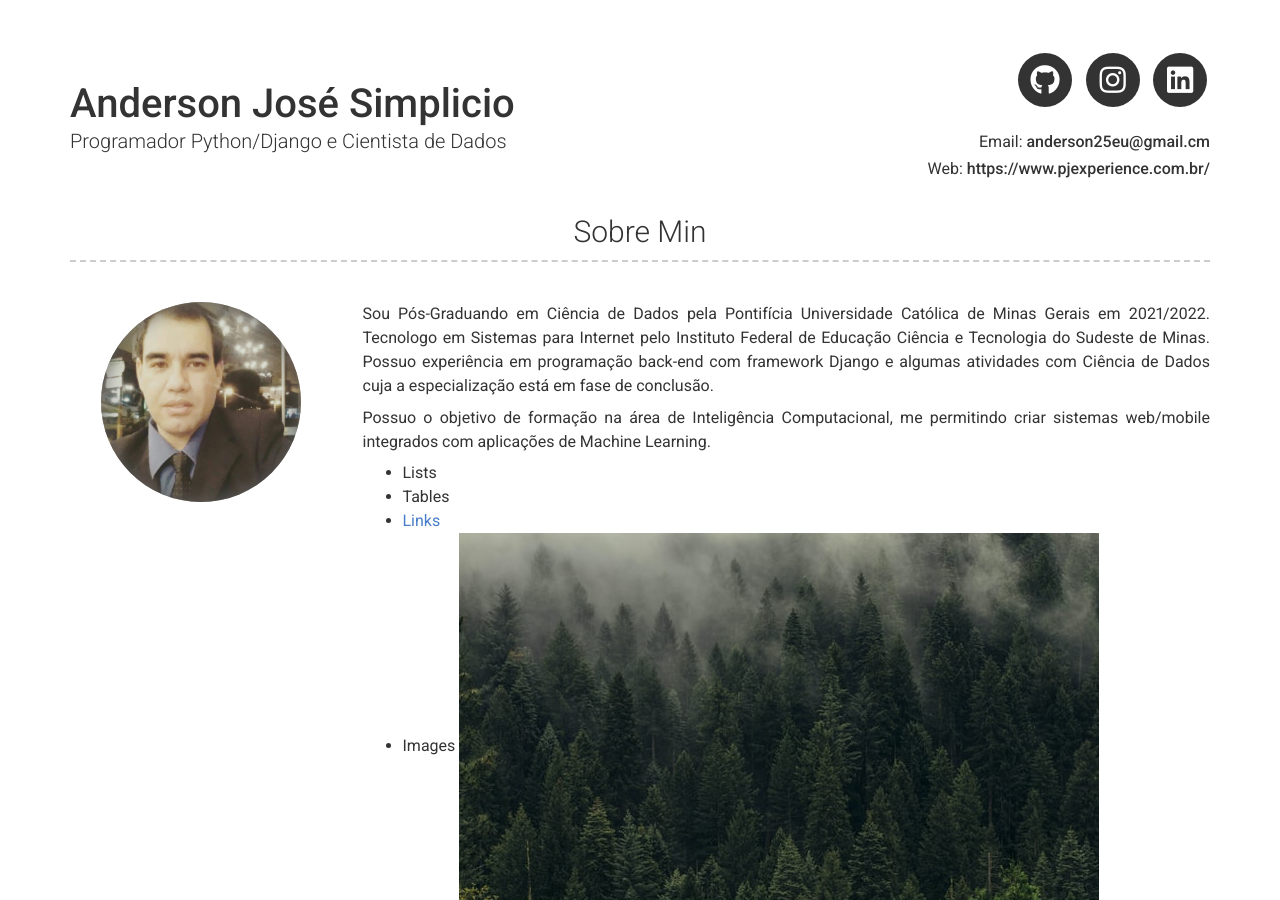
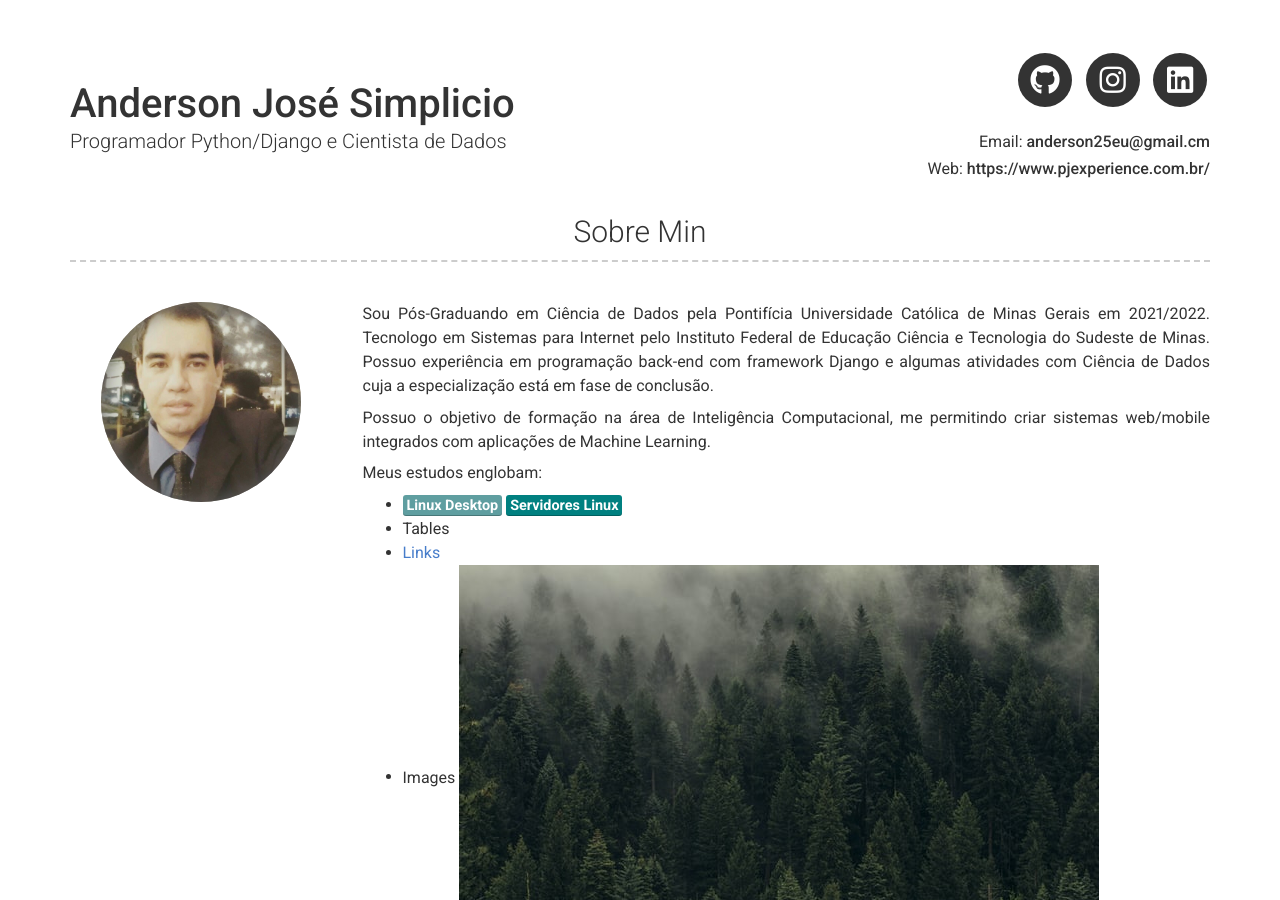
Before and after one commit to andersonsimplicio/works, a Jekyll site: the page built from index.md, in a window 1280 px wide and 900 px high. Built offline with Jekyll 4.4.1, drawn with Linux system fonts in a browser that asks for light colours; nearby versions of some CDN libraries.

Commit message:
Linguagens

```diff
--- a/_config.yml
+++ b/_config.yml
@@ -36,7 +36,9 @@ about_content: |
   Possuo o objetivo de formação na área de Inteligência Computacional, me permitindo criar sistemas web/mobile
   integrados com aplicações de Machine Learning.
 
-    - Lists
+  Meus estudos englobam:
+    - <mark style="background-color:#5F9EA0;font-weight: bold;">Linux Desktop</mark>
+      <mark style="background-color:#008080;font-weight: bold;">Servidores Linux</mark>
     - Tables
     - <a href="google.com">Links</a>
     - Images ![alt text](/images/landscape-trees.jpg "Trees")
```
